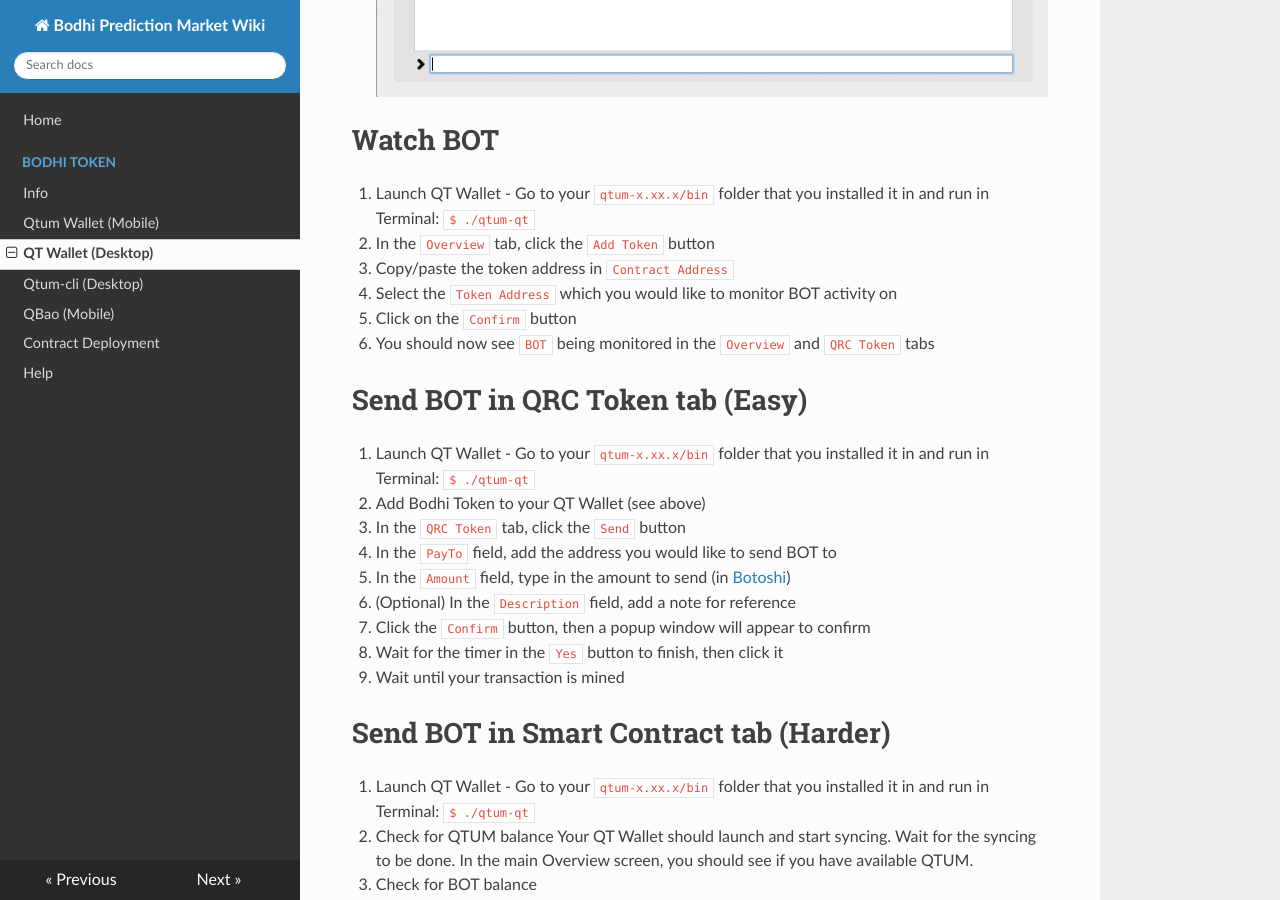
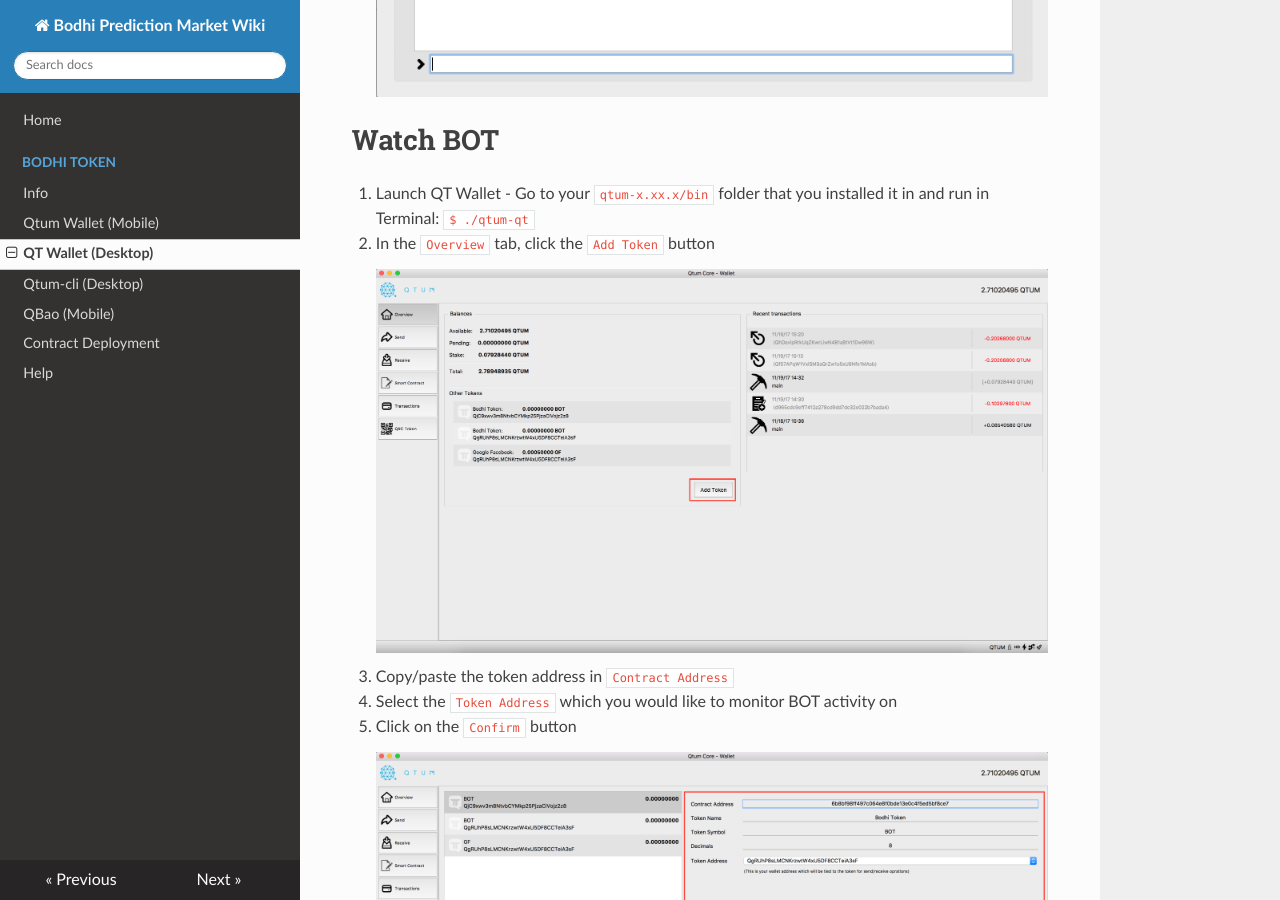
Before and after one commit to bodhiproject/wiki, an MkDocs documentation site: the page built from docs/bodhi_token/qt_wallet_desktop.md, in a window 1280 px wide and 900 px high, scrolled down 1301 px. Built offline with MkDocs 1.6.1, drawn with Linux system fonts in a browser that asks for light colours; nearby versions of some CDN libraries; old or Windows-style settings are respelled for this version of MkDocs.

Commit message:
Add watch token ss

````diff
--- a/docs/bodhi_token/qt_wallet_desktop.md
+++ b/docs/bodhi_token/qt_wallet_desktop.md
@@ -22,10 +22,18 @@
     $ ./qtum-qt
     ```
 2. In the `Overview` tab, click the `Add Token` button
+
+	![](../img/qt_wallet_watch_1.png)
+
 3. Copy/paste the token address in `Contract Address`
 4. Select the `Token Address` which you would like to monitor BOT activity on
 5. Click on the `Confirm` button
+
+	![](../img/qt_wallet_watch_2.png)
+
 6. You should now see `BOT` being monitored in the `Overview` and `QRC Token` tabs
+
+	![](../img/qt_wallet_watch_3.png)
 
 # Send BOT in QRC Token tab (Easy)
 1. Launch QT Wallet - Go to your `qtum-x.xx.x/bin` folder that you installed it in and run in Terminal:
````
Also changed, not shown: docs/img/qt_wallet_watch_1.png (added), docs/img/qt_wallet_watch_2.png (added), docs/img/qt_wallet_watch_3.png (added), site/bodhi_token/qt_wallet_desktop/index.html, site/img/qt_wallet_watch_1.png (added), site/img/qt_wallet_watch_2.png (added), site/img/qt_wallet_watch_3.png (added), site/index.html, site/search/search_index.json.
